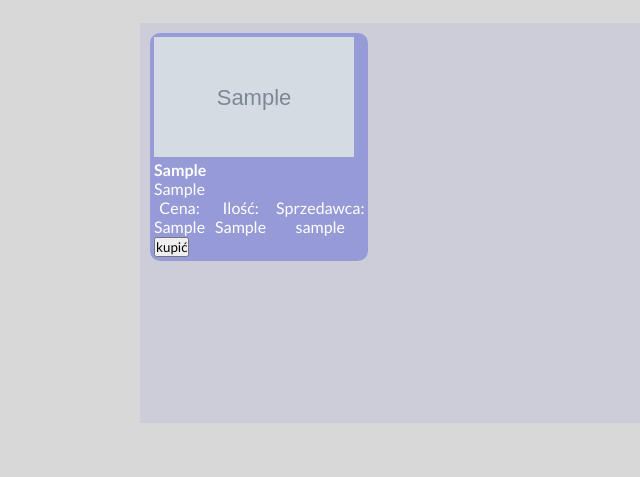
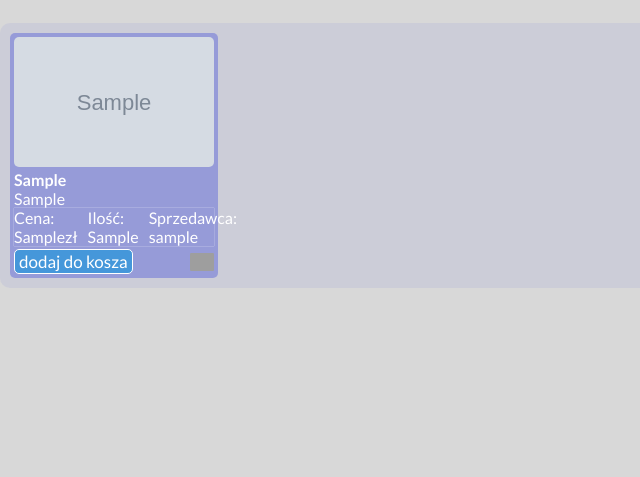
Before and after one commit to NeckitWin/sklep-internetowy, a PHP site: page / in a window 1280 px wide. Shown: the part 27-504 px from the top of the page, without its empty margins (0-640 px from the left). Run offline with PHP 8.4, Linux system fonts and the light colour scheme; tables that the repository leaves empty or names only in its code hold one stand-in row (values such as "Sample post"); grey boxes marked "Sample" are stand-in pictures; some web fonts are replaced; grey boxes are pictures that could not be loaded.

Commit message:
add goods to favorite page

```diff
--- a/class/Login.php
+++ b/class/Login.php
@@ -35,7 +35,6 @@ class Login
         if ($stmt === false) {
             return "Błąd przy rejestracji: " . $this->conn->error;
         }
-
         $hashedPassword = password_hash($password, PASSWORD_DEFAULT);
 
         $stmt->bind_param("ss", $login, $hashedPassword);
--- /dev/null
+++ b/class/Shop.php
@@ -0,0 +1,55 @@
+<?php
+class Shop {
+    private $conn;
+
+    public function __construct($conn)
+    {
+        $this->conn = $conn;
+    }
+
+    public function displayProducts()
+    {
+        $sql = "SELECT towar_id, username, nazwa, cena, img, ilosc, opis FROM towary INNER JOIN users ON towary.wlasciciel_id = users.id";
+        $result = $this->conn->query($sql);
+
+        while ($row = $result->fetch_assoc()) {
+            echo "<form method='POST'>
+                <input type='hidden' name='towar_id' value='{$row['towar_id']}'>
+                <img src={$row['img']} alt={$row['nazwa']}>
+                <h4>{$row['nazwa']}</h4>
+                <p>{$row['opis']}</p>
+                <ul class='towar_info'>
+                    <li><p>Cena:</p><p>{$row['cena']}zł</p></li>
+                    <li><p>Ilość:</p><p>{$row['ilosc']}</p></li>
+                    <li><p>Sprzedawca:</p><p>{$row['username']}</p></li>
+                </ul>
+                <div class='przyciski'>
+                    <input type='submit' class='buy' value='dodaj do kosza' name='addcart'>
+                    <button type='submit' class='like' name='like'></button>
+                </div>
+            </form>";
+        }
+    }
+
+    public function addLike($username, $towar_id)
+    {
+        $sql = "INSERT INTO `like` (user_id, towar_id)
+            VALUES ((SELECT id FROM users WHERE username = ?), ?)
+            ON DUPLICATE KEY UPDATE towar_id = ?";
+        $stmt = $this->conn->prepare($sql);
+        if ($stmt === false) {
+            return "Bląd: " . $this->conn->error;
+        }
+        $stmt->bind_param("sss", $username, $towar_id, $towar_id);
+        $stmt->execute();
+        $stmt->close();
+
+        if ($this->conn->affected_rows > 0) {
+            return "Towar został dodany do polubionych!";
+        } else {
+            return "Towar już czeka w polubionych!";
+        }
+    }
+
+}
+?>
--- a/index.php
+++ b/index.php
@@ -1,8 +1,35 @@
 <?php
 include "./sesja.php";
 include "./class/database.php";
+include "./class/Shop.php";
+
 $db = new Database();
 $conn = $db->getConnection();
+$shop = new Shop($conn);
+$result='';
+
+if ($_SERVER["REQUEST_METHOD"] == "POST") {
+    if (isset($_SESSION["login"])) {
+        $login = $_SESSION["login"];
+        if (isset($_POST["towar_id"])) {
+            $towar = $_POST["towar_id"];
+            if (isset($_POST["addcart"])) {
+               $result = $shop->addCart();
+            }
+            if (isset($_POST["like"])) {
+               $result = $shop->addLike($login, $towar);
+            }
+        } else {
+            $result = "Wyskoczył bląd. Spróbuj ponownie.";
+        }
+    } else {
+        $result = "Zaloguj się";
+    }
+}
+
+if ($result!='') {
+    echo "<script>alert('{$result}');</script>";
+}
 
 ?>
 <!doctype html>
@@ -22,28 +49,10 @@ $conn = $db->getConnection();
 <main>
     <div class="towary">
         <?php
-            $sql = "SELECT username, nazwa, img, ilosc, opis FROM towary INNER JOIN users ON towary.wlasciciel_id = users.id";
-
-            $result = $conn->query($sql);
-            $row = $result->fetch_assoc();
+            echo $shop->displayProducts();
         ?>
-
-            <?php
-            echo "<form method='POST'>
-                <img src={$row['img']} alt={$row['nazwa']}>
-                <h4>{$row['nazwa']}</h4>
-                <p>{$row['opis']}</p>
-                <ul class='towar_info'>
-                    <li><p>Cena:</p><p>{$row['nazwa']}</p></li>
-                    <li><p>Ilość:</p><p>{$row['ilosc']}</p></li>
-                    <li><p>Sprzedawca:</p><p>{$row['username']}</p></li>
-                </ul>
-                <input type='submit' value='kupić' name='buy'>
-            </form>";
-            ?>
     </div>
 </main>
-
 <?php include("./components/navbar.php"); ?>
 </body>
 </html>
--- a/public/styles/main.css
+++ b/public/styles/main.css
@@ -4,31 +4,94 @@ main {
 
 .towary {
     padding: 10px;
-    height: 400px;
-    width: 1000px;
+    max-width: 1320px;
     background-color: rgba(99, 106, 217, 0.1);
     margin: 50px auto;
+    border-radius: 10px;
+    display: flex;
+    flex-direction: row;
+    flex-wrap: wrap;
+    gap: 10px;
 }
 
 .towary form {
     background-color: rgba(99, 106, 217, 0.5);
     max-width: max-content;
     padding: 4px;
-    border-radius: 10px;
+    border-radius: 5px;
     color: #fff;
+    height: max-content;
 }
 
 .towary img {
+    background-size: cover;
     width: 200px;
-    height: 120px;
+    height: 130px;
+    border-radius: 5px;
+}
+
+.towary>form>p {
+    width: 200px;
+    overflow: hidden;
+    text-overflow: ellipsis;
+    white-space: nowrap;
+    transition: max-height 1s ease;
+    max-height: 20px;
+}
+
+.towary>form:hover>p {
+    max-height: 100px;
+    overflow: visible;
+    white-space: normal;
 }
 
 .towary ul {
     list-style-type: none;
     display: flex;
     gap: 10px;
+    box-shadow: 0 0 1px 0 #fff;
+    width: 200px;
 }
 
-.towar_info li {
-    text-align: center;
+.przyciski {
+    padding: 3px 0 0 0;
+    display: flex;
+    justify-content: space-between;
+    align-items: center;
 }
+
+.buy {
+    width: max-content;
+    cursor: pointer;
+    border-radius: 5px;
+    background-color: #4597DA;
+    color: #ffffff;
+    border: 1px solid #ffffff;
+    padding: 1px 4px;
+    transition: 0.3s ease;
+    font-size: 17px;
+}
+
+.like {
+    background-color: rgba(0,0,0,0);
+    border: none;
+    height: 24px;
+    width: 24px;
+    cursor: pointer;
+    border-radius: 5px;
+    padding: 2px;
+    background-image: url("https://static-00.iconduck.com/assets.00/white-heart-emoji-2048x1835-ni3jff5l.png");
+    background-size: contain;
+    background-repeat: no-repeat;
+    background-position: center;
+    transition: 0.3s ease;
+}
+
+.buy:hover {
+    transform: translateX(2px);
+    background-color: #cf5600;
+}
+
+.like:hover {
+    transform: rotate(360deg) scale(1.3);
+}
```
Also changed, not shown: like.php (+13 -0 lines), public/styles/like.css (added, +36 -0 lines).
